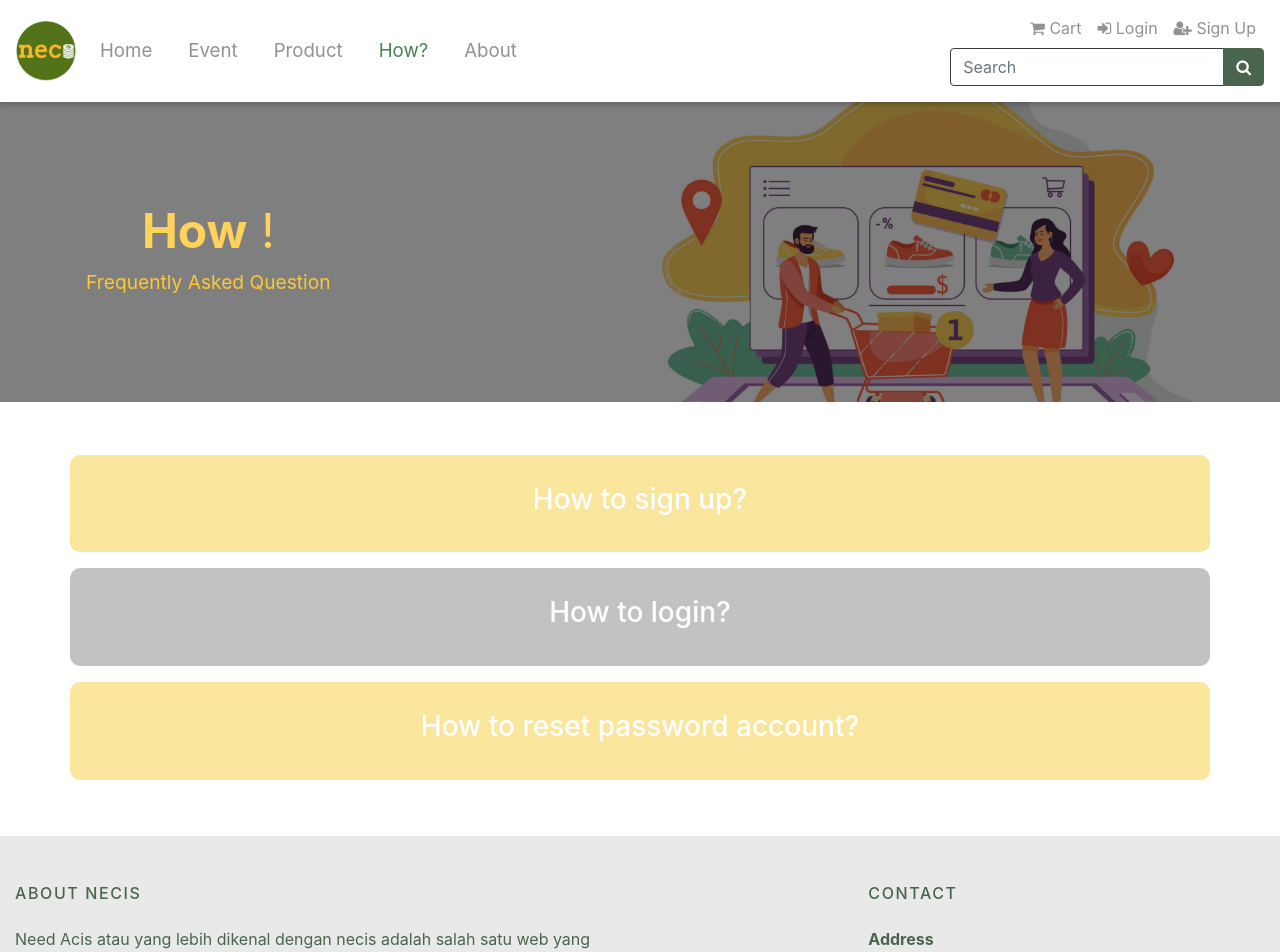
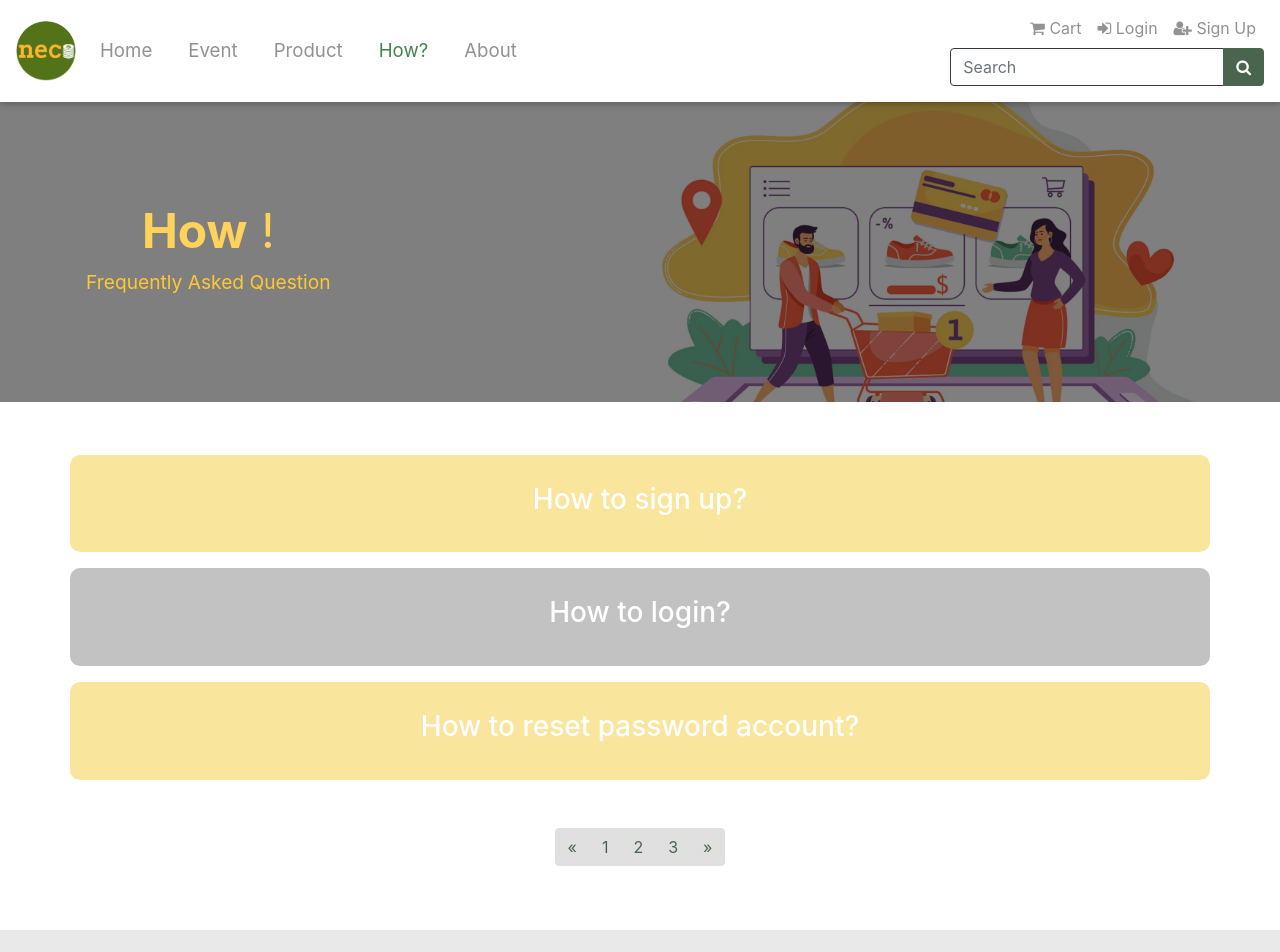
Before and after one commit to windahidayatt/necis-frontend, a React (Create React App) app: page /how in a window 1280 px wide. Shown: the top 952 px of the page. Built offline with nearby package versions, Linux system fonts and the light colour scheme; what react-sizes would draw is missing.

Commit message:
(+) Modify How Page

```diff
--- a/src/view/page/How/How.jsx
+++ b/src/view/page/How/How.jsx
@@ -76,8 +76,31 @@ class How extends Component {
                                 </div>
                             </div>
                         )}
+                        <div className="row justify-content-center mt-5">
+                            <nav aria-label="Page navigation example bg-dark">
+                                <ul class="pagination">
+                                    <li class="page-item">
+                                    <a class="page-link" href="#" aria-label="Previous">
+                                        <span aria-hidden="true">&laquo;</span>
+                                        <span class="sr-only">Previous</span>
+                                    </a>
+                                    </li>
+                                    <li class="page-item"><a class="page-link" href="#">1</a></li>
+                                    <li class="page-item"><a class="page-link" href="#">2</a></li>
+                                    <li class="page-item"><a class="page-link" href="#">3</a></li>
+                                    <li class="page-item">
+                                    <a class="page-link" href="#" aria-label="Next">
+                                        <span aria-hidden="true">&raquo;</span>
+                                        <span class="sr-only">Next</span>
+                                    </a>
+                                    </li>
+                                </ul>
+                            </nav>
+                        </div>
                     </div>
                 </section>
+
+
 
             </div>
         );
--- a/src/view/page/How/css/how-style.css
+++ b/src/view/page/How/css/how-style.css
@@ -31,3 +31,9 @@
 .modal-body{
   white-space: pre-line !important;
 }
+
+.page-link{
+  background-color: #e0e0e0 !important;
+  border-color: #e0e0e0 !important;
+  color: #49654e !important;
+}
--- a/src/view/page/Profile/Profile.jsx
+++ b/src/view/page/Profile/Profile.jsx
@@ -14,7 +14,7 @@ class Profile extends Component {
     constructor() {
         super();
         this.state = {
-            history : "Need Acis atau yang lebih dikenal dengan necis adalah salah satu web yang dibuat oleh tim LoudEv JTK POLBAN 2018. Web ini diperuntukan bagi mahasiswa/i polban yang memiliki danus (dana usaha), baik danus organisasi maupun danus pribadi. Dengan adanya web ini, mahasiswa POLBAN dapat mengetahui produk apa saja yang dijual di POLBN, selauin itu para dosen POLBAN serta mahasiswa polban dapat membeli produk-produk yang dijual melalui NECIS.",
+            history : "Need Acis atau yang lebih dikenal dengan necis adalah salah satu web yang dibuat oleh tim LoudEv JTK POLBAN 2018. Web ini diperuntukan bagi mahasiswa/i polban yang memiliki danus (dana usaha), baik danus organisasi maupun danus pribadi. Dengan adanya web ini, mahasiswa POLBAN dapat mengetahui produk apa saja yang dijual di POLBAN, selain itu para dosen POLBAN serta mahasiswa polban dapat membeli produk-produk yang dijual melalui NECIS.",
 
         }
     }
```
